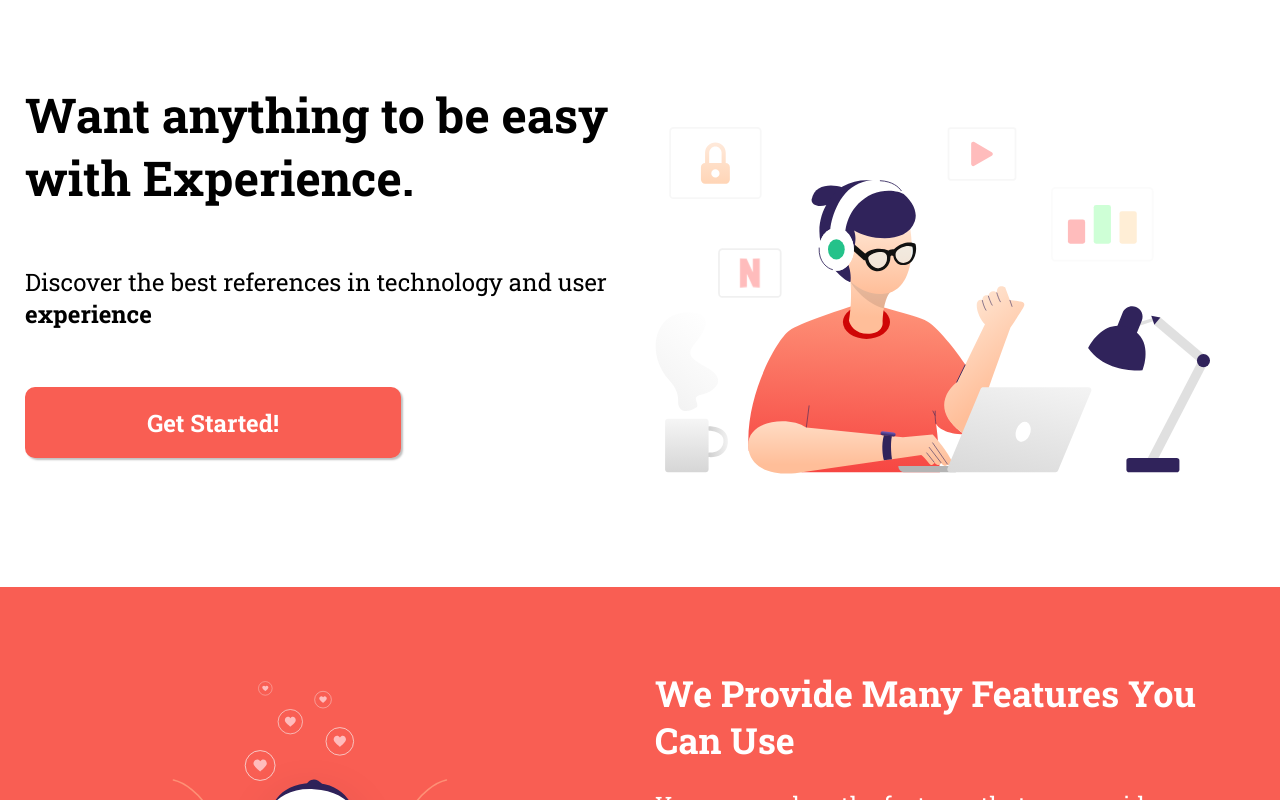
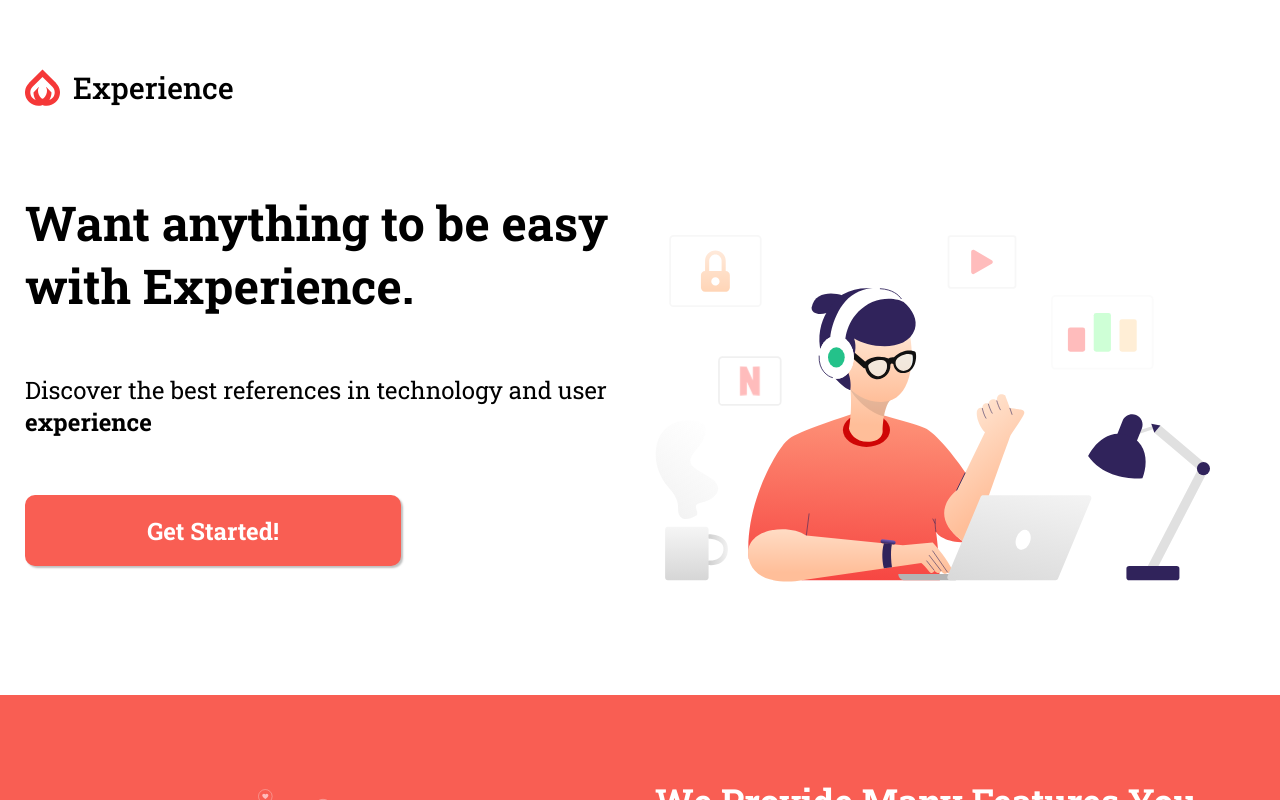
Before and after one commit to lucianobajr/node-paypal, a React (Create React App) app in the folder client/: page / in a window 1280 px wide. Shown: the top 800 px of the page. Built offline with nearby package versions, Linux system fonts and the light colour scheme; no server answers; the HTML template or start-up script is replaced by a standard one.

Commit message:
add some changes

```diff
--- a/client/src/pages/Home/containers/First/index.js
+++ b/client/src/pages/Home/containers/First/index.js
@@ -16,10 +16,13 @@ import firstImg from "../../../../assets/images/first.svg";
 
 import { ContainerTwo } from "../../../../styles/global";
 
+import { Fade } from "react-reveal";
+
 function First() {
   return (
     <Section>
       <ContainerTwo>
+        <Fade top duration={2300} distance="20px">
           <InfoRow>
             <InfoColumn>
               <TextWrapper>
@@ -38,6 +41,7 @@ function First() {
               </ImgWrapper>
             </InfoColumn>
           </InfoRow>
+        </Fade>
       </ContainerTwo>
     </Section>
   );
--- a/client/src/pages/Home/containers/Footer/index.js
+++ b/client/src/pages/Home/containers/Footer/index.js
@@ -14,11 +14,13 @@ import {
 
 import logo from "../../../../assets/icons/logo.svg";
 import { FiFacebook, FiInstagram, FiSend, FiTwitter } from "react-icons/fi";
+import { Fade } from "react-reveal";
 
 function Footer() {
   return (
     <Section>
       <ContainerTwo>
+        <Fade bottom duration={2300} distance="20px">
           <InfoRow>
             <InfoColumn>
               <Content>
@@ -59,6 +61,7 @@ function Footer() {
               </Content>
             </InfoColumn>
           </InfoRow>
+        </Fade>
       </ContainerTwo>
     </Section>
   );
--- a/client/src/pages/Home/containers/Footer/styles.js
+++ b/client/src/pages/Home/containers/Footer/styles.js
@@ -2,8 +2,12 @@ import styled from "styled-components";
 
 export const Section = styled.div`
   color: #fff;
-  padding: 56px 36px 44px 36px;
+  padding: 36px 36px 44px 36px;
   background: #fff;
+
+  @media screen and (max-width: 576px) {
+    padding: 36px 10px 44px 10px;
+  }
 `;
 
 export const InfoRow = styled.div`
@@ -28,11 +32,15 @@ export const Content = styled.div`
   display: flex;
   align-items: center;
   justify-content: space-between;
+
+  flex-wrap: wrap;
 `;
 
 export const Logo = styled.div`
   display: flex;
   flex-direction: column;
+
+  margin-top: 20px;
 
   .content-logo {
     display: flex;
@@ -60,10 +68,25 @@ export const Logo = styled.div`
 
     color: #000000;
   }
+
+  @media screen and (max-width: 472px) {
+    .content-logo {
+      > p {
+        font-size: 1.5rem;
+      }
+    }
+    > p {
+      max-width: 100%;
+
+      font-size: 1rem;
+    }
+  }
 `;
 export const SocialNetworks = styled.div`
   display: flex;
   flex-direction: column;
+
+  margin-top: 20px;
 
   .title-social {
     font-family: "Roboto Slab";
@@ -102,6 +125,8 @@ export const Newsletter = styled.div`
   display: flex;
   flex-direction: column;
 
+  margin-top: 20px;
+
   .title-newsletter {
     font-family: "Roboto Slab";
     font-style: normal;
@@ -112,11 +137,14 @@ export const Newsletter = styled.div`
   }
 
   .content-newsletter {
+    width: 100%;
     margin-top: 13px;
 
     display: flex;
     flex-direction: row;
     align-items: center;
+
+    flex-wrap: wrap;
 
     input {
       width: 376px;
@@ -153,4 +181,31 @@ export const Newsletter = styled.div`
       margin-left: 38px;
     }
   }
+
+  @media screen and (max-width: 606px) {
+    .content-newsletter {
+      button {
+        margin-left: 5px;
+      }
+    }
+  }
+
+  @media screen and (max-width: 512px) {
+    width: 100%;
+    .content-newsletter {
+      flex-direction: column;
+      align-items: flex-end;
+      width: 100%;
+      input {
+        width: 100%;
+        &::placeholder {
+          font-size: 14px;
+        }
+      }
+      button {
+        margin-left: 0;
+        margin-top: 20px;
+      }
+    }
+  }
 `;
--- a/client/src/pages/Home/containers/Fourth/index.js
+++ b/client/src/pages/Home/containers/Fourth/index.js
@@ -6,11 +6,13 @@ import { ContainerTwo } from "../../../../styles/global";
 
 import { products } from "../../../../data/products.json";
 import Products from "../../../../components/Products";
+import { Slide } from "react-reveal";
 
 function Third() {
   return (
     <Section>
       <ContainerTwo>
+        <Slide right duration={2300} distance="20px">
           <InfoRow>
             <InfoColumn>
               <Title>Some of our Services</Title>
@@ -28,6 +30,7 @@ function Third() {
               </ProductsContent>
             </InfoColumn>
           </InfoRow>
+        </Slide>
       </ContainerTwo>
     </Section>
   );
--- /dev/null
+++ b/client/src/pages/Home/containers/Logo/index.js
@@ -0,0 +1,30 @@
+import React from "react";
+
+import { Section, InfoRow, InfoColumn, Content } from "./styles";
+
+import logo from "../../../../assets/icons/logo.svg";
+import { ContainerTwo } from "../../../../styles/global";
+import { Zoom } from "react-reveal";
+
+function Logo() {
+  return (
+    <Section>
+      <ContainerTwo>
+        <Zoom top duration={2300} distance="20px">
+          <InfoRow>
+            <InfoColumn>
+              <Content>
+                <div className="content-logo">
+                  <img src={logo} alt="logo experience" />
+                  <p>Experience</p>
+                </div>
+              </Content>
+            </InfoColumn>
+          </InfoRow>
+        </Zoom>
+      </ContainerTwo>
+    </Section>
+  );
+}
+
+export default Logo;
--- /dev/null
+++ b/client/src/pages/Home/containers/Logo/styles.js
@@ -0,0 +1,42 @@
+import styled from "styled-components";
+
+export const Section = styled.div`
+  color: #fff;
+  padding: 48px  0 0 0;
+  background: #fff;
+`;
+
+export const InfoRow = styled.div`
+  display: flex;
+  flex-wrap: wrap;
+  align-items: center;
+`;
+
+export const InfoColumn = styled.div`
+  flex: 1;
+  max-width: 100%;
+  flex-basis: 100%;
+`;
+
+export const Content = styled.div`
+  display: flex;
+  flex-direction: column;
+
+  margin-top: 20px;
+
+  .content-logo {
+    display: flex;
+    flex-direction: row;
+
+    > p {
+      font-family: "Roboto Slab";
+      font-style: normal;
+      font-weight: 500;
+      font-size: 30px;
+      line-height: 40px;
+
+      color: #000000;
+      margin-left: 13px;
+    }
+  }
+`;
--- a/client/src/pages/Home/containers/Second/index.js
+++ b/client/src/pages/Home/containers/Second/index.js
@@ -17,11 +17,13 @@ import secondImg from "../../../../assets/images/second.svg";
 
 import { ContainerTwo } from "../../../../styles/global";
 import { FiCheck } from "react-icons/fi";
+import { Fade } from "react-reveal";
 
 function Second() {
   return (
     <Section>
       <ContainerTwo>
+        <Fade left duration={2300} distance="20px">
           <InfoRow>
             <InfoColumn>
               <ImgWrapper>
@@ -58,6 +60,7 @@ function Second() {
               </List>
             </InfoColumn>
           </InfoRow>
+        </Fade>
       </ContainerTwo>
     </Section>
   );
--- a/client/src/pages/Home/containers/Third/index.js
+++ b/client/src/pages/Home/containers/Third/index.js
@@ -5,11 +5,13 @@ import { Section, InfoRow, InfoColumn, ImgWrapper, Img, Title } from "./styles";
 import global from "../../../../assets/images/global.svg";
 
 import { ContainerTwo } from "../../../../styles/global";
+import { Zoom } from "react-reveal";
 
 function Third() {
   return (
     <Section>
       <ContainerTwo>
+        <Zoom center duration={2300} distance="20px">
           <InfoRow>
             <InfoColumn>
               <Title>We have customers all over the world</Title>
@@ -18,6 +20,7 @@ function Third() {
               </ImgWrapper>
             </InfoColumn>
           </InfoRow>
+        </Zoom>
       </ContainerTwo>
     </Section>
   );
--- a/client/src/pages/Home/index.js
+++ b/client/src/pages/Home/index.js
@@ -6,9 +6,12 @@ import Third from "./containers/Third";
 import Fourth from "./containers/Fourth";
 import Footer from "./containers/Footer";
 
+import Logo from "./containers/Logo";
+
 function Home() {
   return (
     <>
+      <Logo />
       <First />
       <Second />
       <Third />
--- a/client/src/pages/NotFound/index.js
+++ b/client/src/pages/NotFound/index.js
@@ -7,8 +7,11 @@ import { Wrapper, Content, Row, ImgWrapper, Img } from "./styles";
 import { Container } from "../../styles/global";
 
 import { Zoom, Fade } from "react-reveal";
+import { useHistory } from "react-router";
 
 function NotFound() {
+  const history = useHistory();
+
   return (
     <Wrapper>
       <Container>
@@ -28,7 +31,7 @@ function NotFound() {
                 that may never reach its rightful owner, a compassionate school
                 teacher in Brooklyn.
               </p>
-              <button>
+              <button onClick={() => history.push("/")}>
                 take me to a safe place{" "}
                 <FiArrowRight size={24} color="#f95e53" />
               </button>
```
Also changed, not shown: 1 other file (tests, documents, lock files or other folders). Lines whose indentation alone changed are shown as unchanged.
